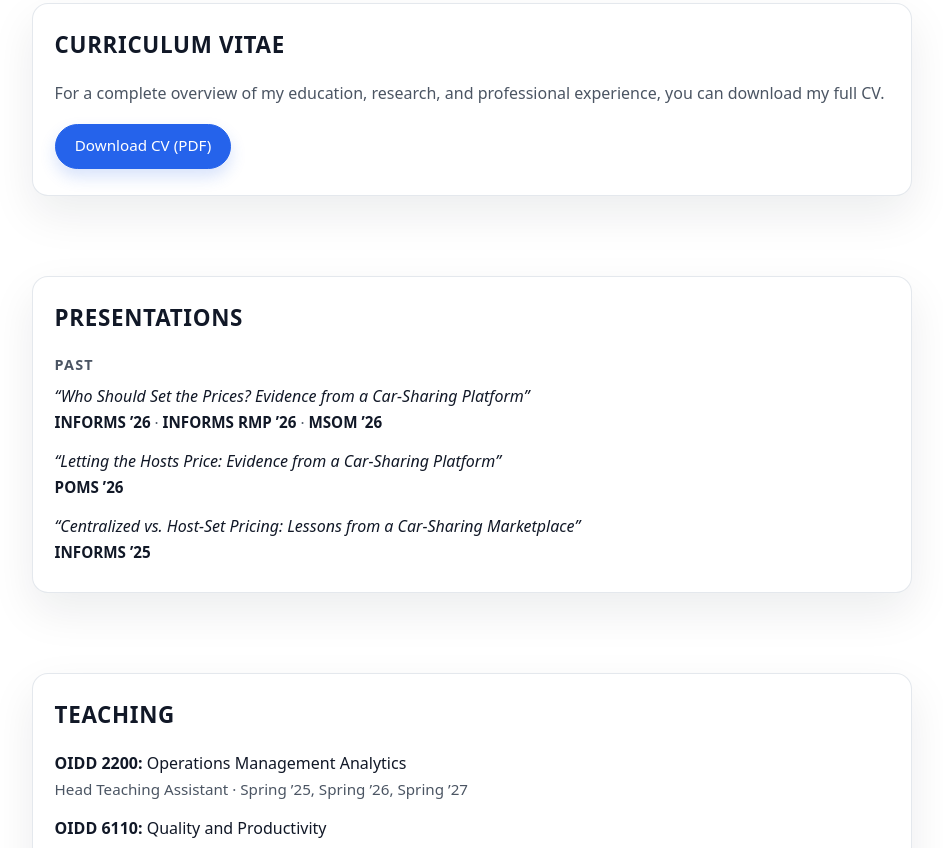
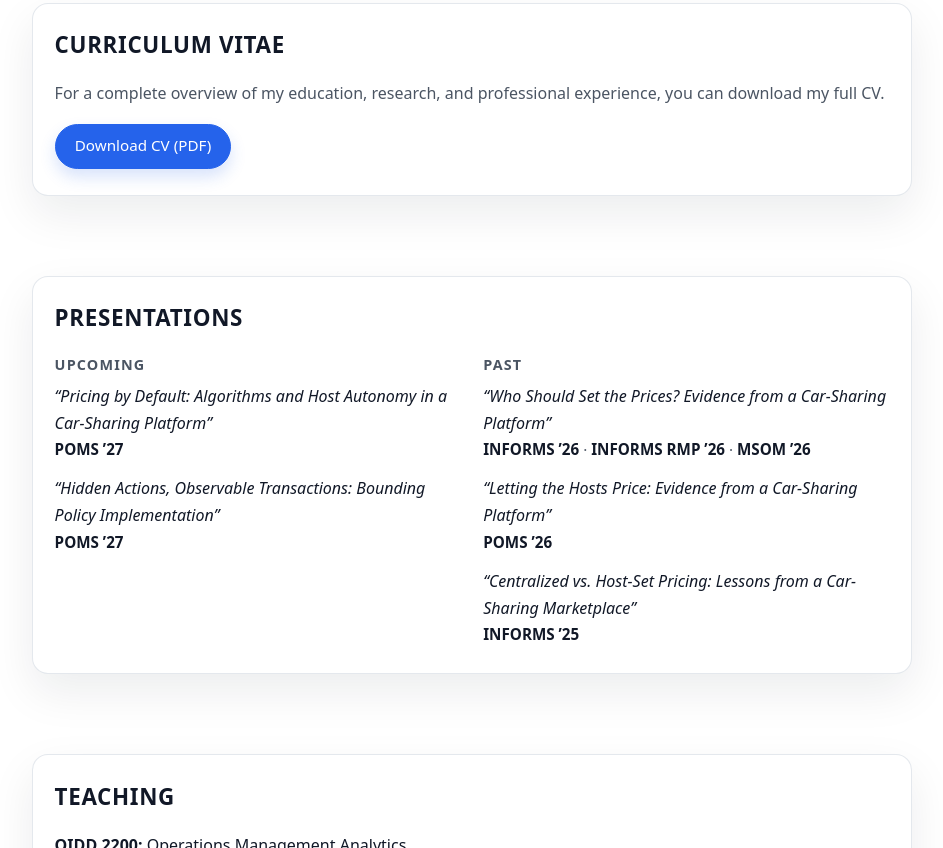
Before and after one commit to christopherdragomir/website, a plain HTML site: page index.html in a window 1280 px wide. Shown: the part 509-1357 px from the top of the page, without its empty margins (168-1111 px from the left). Drawn offline with Linux system fonts and the light colour scheme.

Commit message:
Add upcoming POMS '27 talks
- Pricing by Default: Algorithms and Host Autonomy in a Car-Sharing Platform
- Hidden Actions, Observable Transactions: Bounding Policy Implementation

Co-Authored-By: Claude Opus 5.5 <noreply@anthropic.com>

```diff
--- a/index.html
+++ b/index.html
@@ -133,6 +133,29 @@
               its title's line if the title already exists) and drop the date.
             -->
             <div class="conferences-column">
+              <div class="conferences-subheading">Upcoming</div>
+              <ul class="conferences-list">
+                <li>
+                  <div class="conference-title">
+                    “Pricing by Default: Algorithms and Host Autonomy in a
+                    Car-Sharing Platform”
+                  </div>
+                  <div class="conference-venues">
+                    <span class="conference-name">POMS ’27</span>
+                  </div>
+                </li>
+                <li>
+                  <div class="conference-title">
+                    “Hidden Actions, Observable Transactions: Bounding Policy
+                    Implementation”
+                  </div>
+                  <div class="conference-venues">
+                    <span class="conference-name">POMS ’27</span>
+                  </div>
+                </li>
+              </ul>
+            </div>
+            <div class="conferences-column">
               <div class="conferences-subheading">Past</div>
               <ul class="conferences-list">
                 <li>
```
